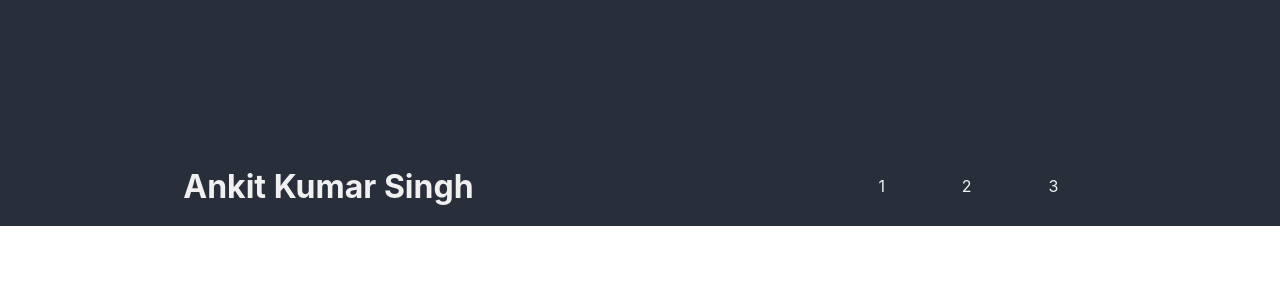
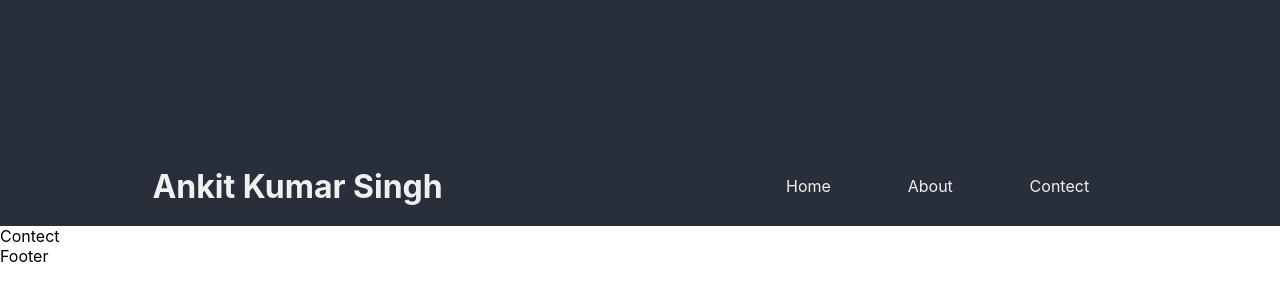
Before and after one commit to ERhoneydhiman/Ankit-Kumar-Singh, a React (Create React App) app in the folder ankit-kumar-portfolio/: page /contect in a window 1280 px wide. Shown: the part 14-314 px from the top of the page. Built offline with nearby package versions, Linux system fonts and the light colour scheme.

Commit message:
add other components ans react router , and fix some css , make toggle button in sidebar btn

```diff
--- a/ankit-kumar-portfolio/src/App.css
+++ b/ankit-kumar-portfolio/src/App.css
@@ -29,6 +29,12 @@
     display: inline;
     list-style: none;
     margin: 0 3vw;
+}
+
+.nav-links li a {
+    color: #F0F0F0;
+    text-decoration: none;
+
 }
 
 .sidebar-icon {
@@ -69,11 +75,17 @@
     gap: 10vh;
 }
 
+.nav-links-sidebar li a {
+    color: #F0F0F0;
+    text-decoration: none;
+}
+
 .show {
     transform: translateX(0);
 
 }
-.copy-sidebar a{
+
+.copy-sidebar a {
     color: #F0F0F0;
 }
 
--- a/ankit-kumar-portfolio/src/App.js
+++ b/ankit-kumar-portfolio/src/App.js
@@ -1,12 +1,27 @@
+import { RouterProvider, createBrowserRouter, createRoutesFromElements, Route } from 'react-router-dom';
 
 import './App.css';
-import Footer from './comps/Footer';
-import Header from './comps/Header';
+
+import Layout from './Layout';
+import Home from './comps/Home';
+import About from './comps/About';
+import Contect from './comps/Contect';
+
+const router = createBrowserRouter(
+  createRoutesFromElements(
+    <Route path='/' element={<Layout />}>
+      <Route path='' element={<Home/>}/>
+      <Route path='about' element={<About/>}/>
+      <Route path='contect' element={<Contect/>}/>
+
+    </Route>
+  )
+)
 
 function App() {
   return (
     <div className="App">
-      <Header />
+      <RouterProvider router={router} />
     </div>
   );
 }
--- /dev/null
+++ b/ankit-kumar-portfolio/src/Layout.js
@@ -0,0 +1,20 @@
+import React from 'react'
+import { Outlet } from 'react-router-dom'
+
+import Header from './comps/Header'
+import Footer from './comps/Footer'
+
+
+
+function Layout() {
+    return (
+        <div>
+            <Header />
+            <Outlet />
+            <Footer />
+
+        </div>
+    )
+}
+
+export default Layout
--- /dev/null
+++ b/ankit-kumar-portfolio/src/comps/About.js
@@ -0,0 +1,9 @@
+import React from 'react'
+
+function About() {
+  return (
+    <div>About</div>
+  )
+}
+
+export default About
--- /dev/null
+++ b/ankit-kumar-portfolio/src/comps/Contect.js
@@ -0,0 +1,9 @@
+import React from 'react'
+
+function Contect() {
+  return (
+    <div>Contect</div>
+  )
+}
+
+export default Contect
--- a/ankit-kumar-portfolio/src/comps/Header.js
+++ b/ankit-kumar-portfolio/src/comps/Header.js
@@ -1,40 +1,85 @@
-import React, { useCallback, useState } from 'react'
+import React, { useState } from 'react'
+import { Link } from 'react-router-dom';
+
 
 function Header() {
     const [sidebar, setSidebar] = useState(false)
+    const [menuBtn, setMenuBtn] = useState(true)
+
+
 
 
 
     const showSidebar = () => {
+        setMenuBtn(!menuBtn)
         setSidebar(!sidebar)
         console.log("hello")
     }
     return (
 
         <div className='head'>
-            <div className="img"></div>
+
+            <div className="img">
+
+            </div>
+
             <div className="navbar">
-                <div className="sidebar-icon"><button onClick={showSidebar}>
-                    <svg  xmlns="http://www.w3.org/2000/svg" height="40" viewBox="0 -960 960 960" width="40"><path d="M120-240v-80h720v80H120Zm0-200v-80h720v80H120Zm0-200v-80h720v80H120Z" /></svg></button>
+
+                <div className="sidebar-icon">
+
+                    <button onClick={showSidebar}>
+                        {menuBtn ? (<svg xmlns="http://www.w3.org/2000/svg"
+                            height="40"
+                            viewBox="0 -960 960 960"
+                            width="40">
+                            <path d="M120-240v-80h720v80H120Zm0-200v-80h720v80H120Zm0-200v-80h720v80H120Z" />
+                        </svg>) : (<svg xmlns="http://www.w3.org/2000/svg"
+                            height="40"
+                            viewBox="0 -960 960 960"
+                            width="40">
+                            <path d="m256-200-56-56 224-224-224-224 56-56 224 224 224-224 56 56-224 224 224 224-56 56-224-224-224 224Z" />
+                        </svg>)}
+                    </button>
+
                 </div>
+
                 <h1 className='title'>Ankit Kumar Singh</h1>
+
                 <ul className='nav-links'>
-                    <li>1</li>
-                    <li>2</li>
-                    <li>3</li>
+                    <li><Link to="/">Home</Link></li>
+                    <li><Link
+                        to="/About">
+                        About
+                    </Link></li>
+                    <li><Link
+                        to="/Contect">
+                        Contect
+                    </Link></li>
                 </ul>
 
             </div>
+
             <div className={`side-bar ${sidebar ? "show" : ""}`}>
+
                 <ul className='nav-links-sidebar'>
-                    <li>1</li>
-                    <li>2</li>
-                    <li>3</li>
+                    <li><Link
+                        to="/">
+                        Home
+                    </Link></li>
+                    <li><Link
+                        to="/About">
+                        About
+                    </Link></li>
+                    <li><Link
+                        to="/Contect">
+                        Contect
+                    </Link></li>
+                </ul>
 
-                </ul>
                 <div className="copy-sidebar">
-                    <span>&copy; 2024 <a href="https://github.com/ERhoneydhiman" target="_blank" >Honey Dhiman</a></span>
+                    <span>&copy; 2024 <a href="https://github.com/ERhoneydhiman" target="_blank" rel="noopener noreferrer">Honey Dhiman</a></span>
                 </div>
+
             </div>
 
         </div>
--- /dev/null
+++ b/ankit-kumar-portfolio/src/comps/Home.js
@@ -0,0 +1,9 @@
+import React from 'react'
+
+function Home() {
+  return (
+    <div>Home</div>
+  )
+}
+
+export default Home
```
